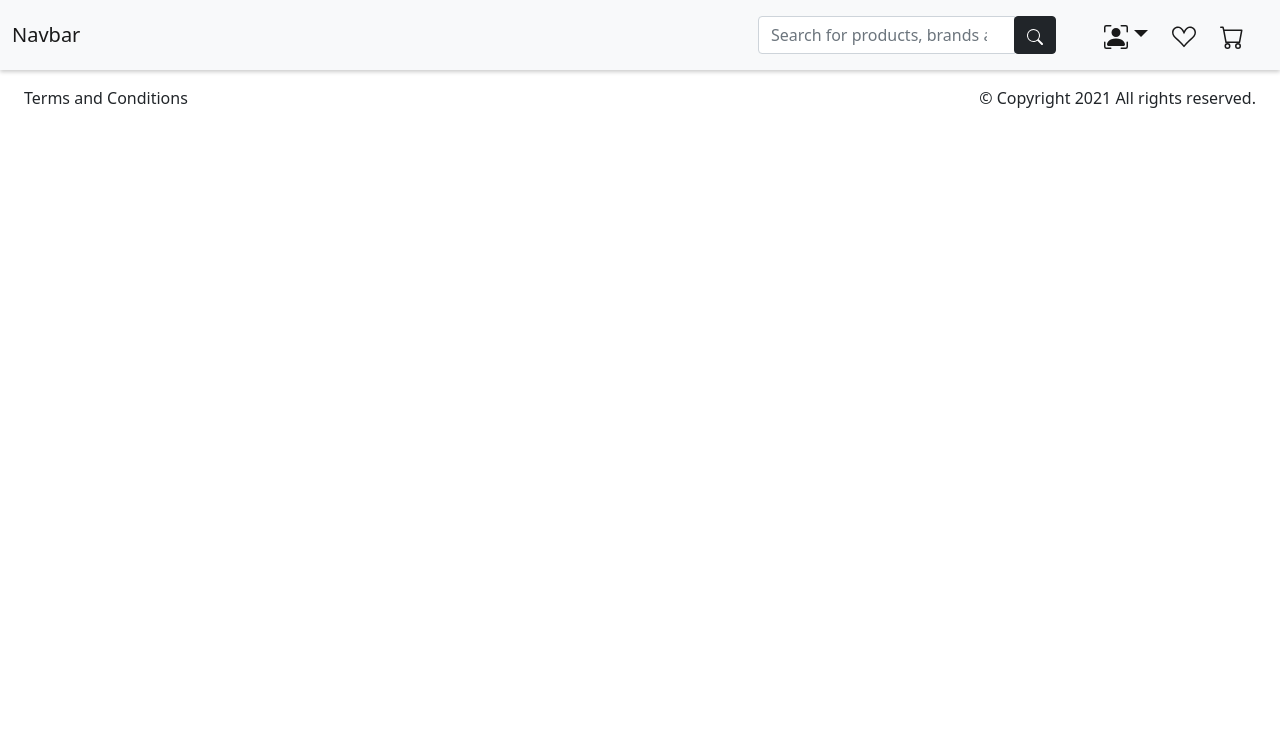
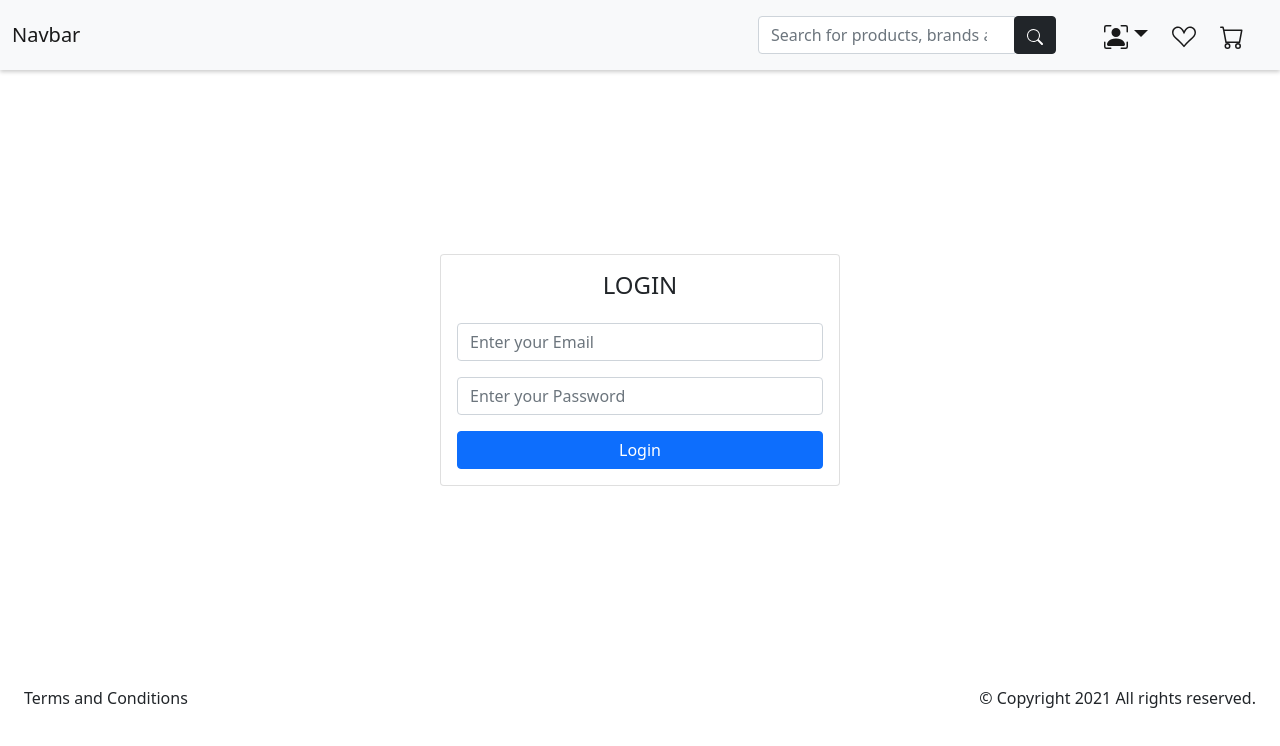
Before and after one commit to Naresh-Yenagandula/StalknBuyEcommerceFrontend, a React (Create React App) app: page /login in a window 1280 px wide. Shown: the top 746 px of the page. Built offline with nearby package versions, Linux system fonts and the light colour scheme; no server answers.

Commit message:
login and signup

```diff
--- a/src/App.js
+++ b/src/App.js
@@ -11,6 +11,7 @@ import React, { useEffect, useState } from 'react';
 import axios from 'axios';
 import { Search } from 'react-bootstrap-icons';
 import SignUp from './components/signup';
+import Login from './components/login'
 
 export const ProductContext = React.createContext()
 
@@ -75,6 +76,7 @@ function App() {
             <Route path="/product/:popular" exact component={Products} />
             <Route path="/productDetails/:id" exact component={ProductDetails} />
             <Route path="/signup" exact component={SignUp} />
+            <Route path="/login" exact component={Login}/>
           </Switch>
         </Router>
       </ProductContext.Provider>
--- /dev/null
+++ b/src/components/login.js
@@ -0,0 +1,47 @@
+import axios from 'axios';
+import React, { useEffect } from 'react'
+import {useState} from 'react';
+function Login()
+{
+
+    const [loginData, setloginData] = useState();
+
+    const SubmitLoginData =(e)=>
+    {
+        console.log("kuch bhi kar de")
+        e.preventDefault();
+        axios.post(`${process.env.REACT_APP_BACKEND_URL}/user/login`,loginData)
+        .then((res)=>
+        {
+            console.log(res.data.message)
+            localStorage.setItem('token', res.data.myToken);
+            alert(res.data.message);
+        })
+        .catch((err)=>
+        {
+            console.log("error occured while logging");
+            alert(err.message);
+        })
+    }
+
+    return (
+        <div className="form d-flex justify-content-center align-items-center card-body">
+            <div className="card p-3 v-100" style={{width:"25rem"}}>
+                <div className="">
+                    <h4 className="text-center mb-4">LOGIN</h4>
+                    <form>
+
+                        <input type="email" className="form-control mb-3" placeholder="Enter your Email" onChange={e=> setloginData({...loginData, email: e.target.value})}/>
+                        <input type="password" className="form-control mb-3" placeholder="Enter your Password" onChange={e=> setloginData({...loginData, password: e.target.value})}/>
+                        <div className="d-grid">
+                            <button type="submit" className="btn btn-primary "  onClick={SubmitLoginData}> Login </button>
+                        </div>
+                    </form>
+                </div>
+            </div>
+
+        </div>
+    )
+}
+
+export default Login;
--- a/src/components/navbar.js
+++ b/src/components/navbar.js
@@ -30,7 +30,7 @@ const Navbar = () => {
                                     <div>
                                         <small><b>Welcome</b></small><br />
                                         <small>To access account and manage orders</small><br />
-                                        <Link to="/signup"><button className="btn btn-outline-warning mt-3">Login / SignUp</button></Link>
+                                        <Link to="/login"><button className="btn btn-outline-warning mt-3">Login / SignUp</button></Link>
                                     </div><hr />
                                     <li><a class="dropdown-item" href="#">Action</a></li>
                                     <li><a class="dropdown-item" href="#">Another action</a></li>
--- a/src/components/signup.js
+++ b/src/components/signup.js
@@ -1,16 +1,36 @@
-function SignUp(){
+import axios from 'axios';
+import {useEffect, useState} from 'react';
+
+function SignUp()
+{
+    const SubmitSignUpData = (e)=>
+    {
+        e.preventDefault();
+        axios.post(`${process.env.REACT_APP_BACKEND_URL}/user/createAcc`,signUpData)
+        .then((res)=>
+        {
+            console.log(res.data.message);
+        })
+        .catch((err)=>
+        {
+            console.log("error occured while signing up")
+        })
+    }
+
+    const [signUpData, setsignUpData] = useState()
+
     return(
         <div className="form d-flex justify-content-center align-items-center card-body">
             <div className="card p-3 v-100" style={{width:"25rem"}}>
                 <div className="">
                     <h4 className="text-center mb-4">SIGN-UP</h4>
                  <form>
-                <input type="text" className="form-control mb-3" placeholder="Enter your Name"/>
-                <input type="email" className="form-control mb-3" placeholder="Enter your Email"/>
-                <input type="password" className="form-control mb-3" placeholder="Enter your Password"/>
-                <input type="password" className="form-control mb-3" placeholder="Confirm your Password"/>
+                <input type="text" className="form-control mb-3" placeholder="Enter your Name" onChange={e=> setsignUpData({...signUpData, name: e.target.value})}/>
+                <input type="email" className="form-control mb-3" placeholder="Enter your Email" onChange={e=> setsignUpData({...signUpData, email: e.target.value})}/>
+                <input type="password" className="form-control mb-3" placeholder="Enter your Password" onChange={e=> setsignUpData({...signUpData, password: e.target.value})}/>
+                <input type="password" className="form-control mb-3" placeholder="Confirm your Password" onChange={e=> setsignUpData({...signUpData, newPassword: e.target.value})}/>
                 <div className="d-grid">
-                <button type="submit" className="btn btn-primary " placeholder="User Id">Register</button>
+                <button type="submit" className="btn btn-primary " onClick={SubmitSignUpData}>Register</button>
                 </div>
             </form>
             </div>
```
Also changed, not shown: src/components/signin.js (deleted).
